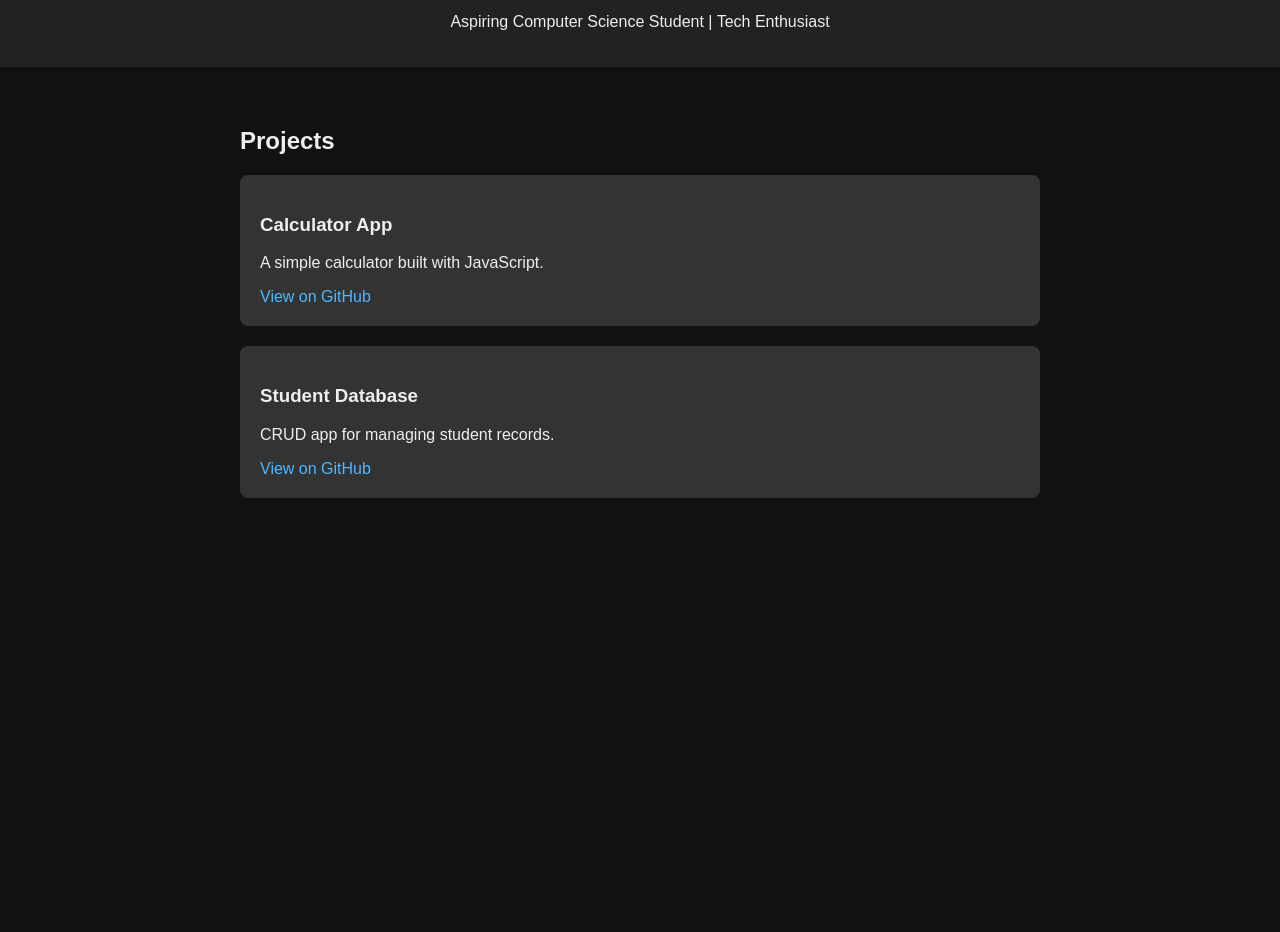
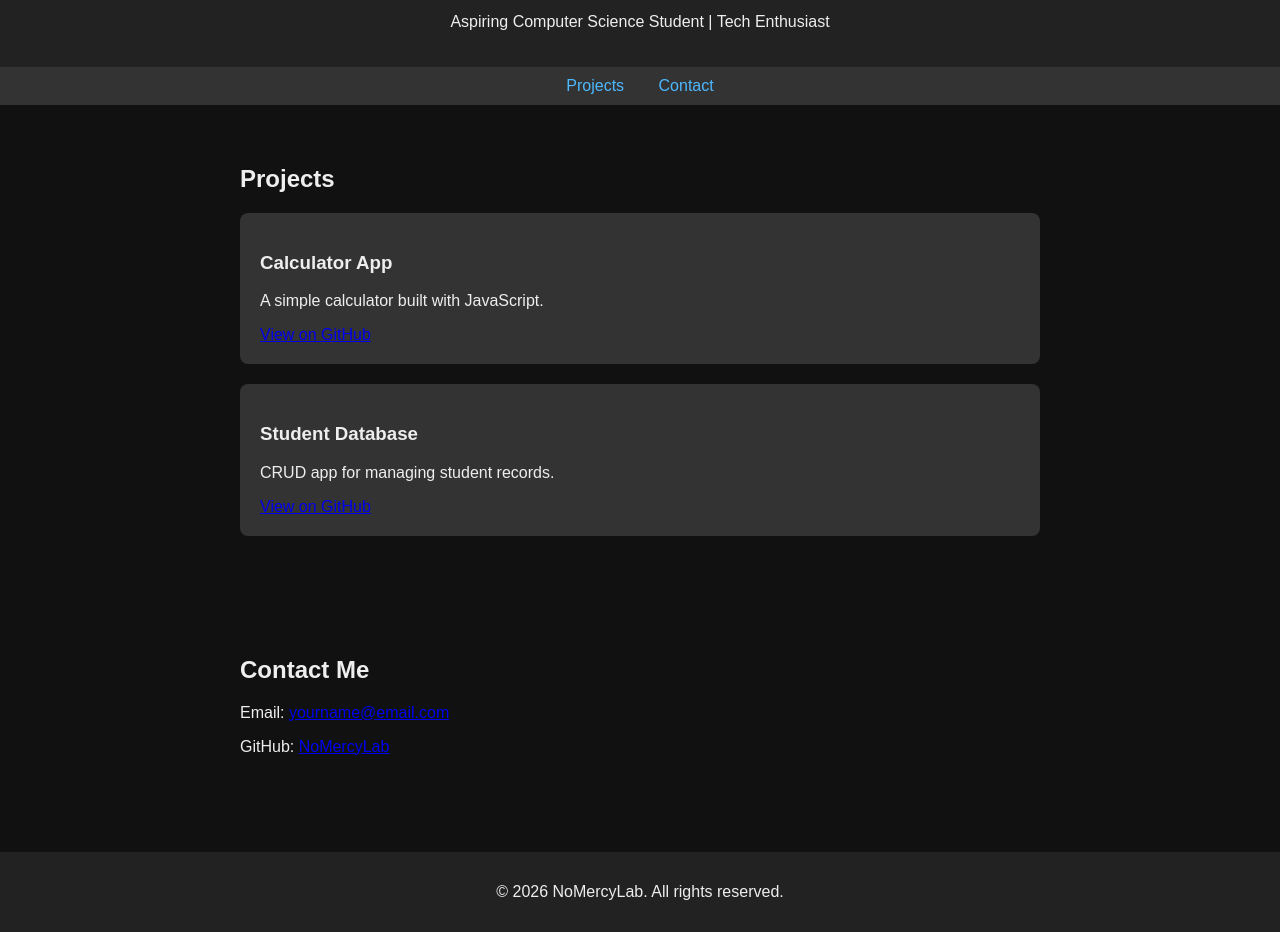
Before and after one commit to NoMercyLab/portfolio, a plain HTML site: page index.html in a window 1280 px wide. Shown: the part 78-1010 px from the top of the page. Before the commit the page ends 800 px from the top, so only its background shows below. Drawn offline with Linux system fonts and the light colour scheme.

Commit message:
Add navigation and contact sections for portfolio

```diff
--- a/index.html
+++ b/index.html
@@ -9,9 +9,11 @@
     body { font-family: Arial, sans-serif; margin: 0; padding: 0; background: #111; color: #eee; }
     header { background: #222; padding: 20px; text-align: center; }
     h1 { margin: 0; }
+    nav { background:#333; padding:10px; text-align:center; }
+    nav a { margin:0 15px; color:#4db8ff; text-decoration:none; }
     section { padding: 40px; max-width: 800px; margin: auto; }
     .project { margin-bottom: 20px; padding: 20px; background: #333; border-radius: 8px; }
-    a { color: #4db8ff; text-decoration: none; }
+    footer { background:#222; text-align:center; padding:15px; margin-top:40px; }
   </style>
 </head>
 <body>
@@ -20,7 +22,13 @@
     <h1>NoMercyLab Portfolio</h1>
     <p>Aspiring Computer Science Student | Tech Enthusiast</p>
   </header>
-  <section>
+
+  <nav>
+    <a href="#projects">Projects</a>
+    <a href="#contact">Contact</a>
+  </nav>
+
+  <section id="projects">
     <h2>Projects</h2>
     <div class="project">
       <h3>Calculator App</h3>
@@ -33,5 +41,15 @@
       <a href="https://github.com/NoMercyLab/student-database">View on GitHub</a>
     </div>
   </section>
+
+  <section id="contact">
+    <h2>Contact Me</h2>
+    <p>Email: <a href="mailto:yourname@email.com">yourname@email.com</a></p>
+    <p>GitHub: <a href="https://github.com/NoMercyLab">NoMercyLab</a></p>
+  </section>
+
+  <footer>
+    <p>&copy; 2026 NoMercyLab. All rights reserved.</p>
+  </footer>
 </body>
 </html>
```
